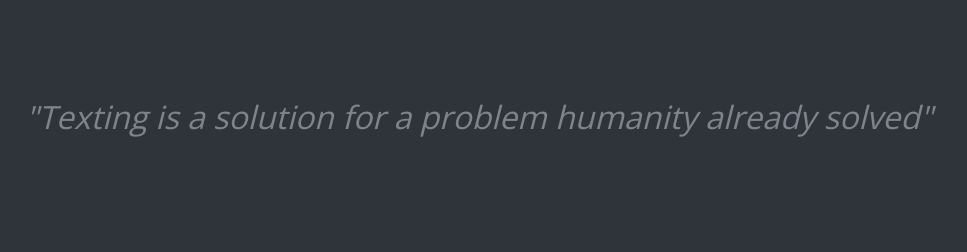
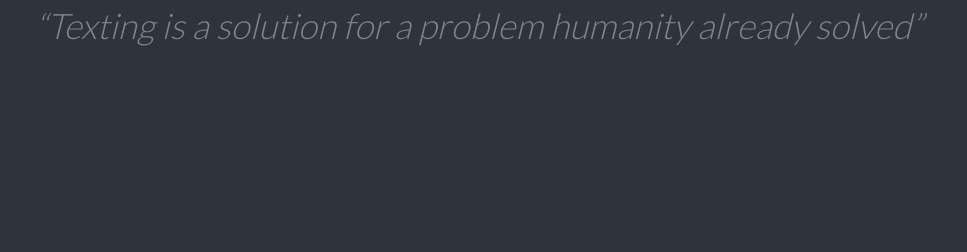
Before and after one commit to CrazyFac3/BackEnd, a Django app: page / in a window 1280 px wide. Shown: the part 548-800 px from the top of the page, without its empty margins (161-1128 px from the left). Run offline with Django 3.2, Linux system fonts and the light colour scheme.

Commit message:
reformat the index page

```diff
--- a/templates/index.html
+++ b/templates/index.html
@@ -1,15 +1,50 @@
 <!DOCTYPE html>
 <html>
-<head>
-  <title> CrazyFac3 </title>
-  <link href="https://fonts.googleapis.com/css?family=Lato:300|Open+Sans" rel="stylesheet">
-</head>
-<body style='margin:0;padding:0'>
-  <div style='background-color: #2f333a; height: 100vh; width: 100%; margin:0; padding:0;'>
-<div style="font-family: 'Lato';padding-top: 1.6em; color: white;font-weight: normal; text-align:center;height:auto; font-size: 4em"> Welcome to Project CrazyFac3</div>
+  <head>
+    <title> CrazyFac3 </title>
+    <link href="https://fonts.googleapis.com/css?family=Lato:300|Open+Sans" rel="stylesheet">
+    <style>
+      body {
+        margin: 0;
+        padding: 0;
+        background-color: #2f333a;
+        text-align: center;
+        font-family: 'Lato';
+      }
 
-<img src="http://up419.siz.co.il/up1/xytmzywzrmlh.png" border="0" alt="crazyface" style="margin: auto; display: table; margin-top: 8em; height: 15em; width: 15em"/>
-<div style="color: #7e838c; font-family: 'Open Sans';font-style: italic;text-align: center;font-size:2em;margin-top: 3em">"Texting is a solution for a problem humanity already solved"
-  </div>
-</body>
+      #container {
+        width: 100%;
+        height: 100%;
+      }
+
+      h1 {
+        padding-top: 0.5em;
+        color: white;
+        font-weight: normal;
+        height:auto;
+        font-size: 4em;
+      }
+
+      img {
+        margin: auto;
+        display: table;
+        margin-top: 4em;
+        height: 15em;
+        width: 15em;
+      }
+
+      q {
+        color: #7e838c;
+        font-style: italic;
+        font-size: 2.2em;
+      }
+    </style>
+  </head>
+  <body>
+    <h1>Welcome to CrazyFac3 Project</h1>
+    <img src="http://up419.siz.co.il/up1/xytmzywzrmlh.png" alt="crazyface" />
+    <div style="margin-top: 6em;">
+      <q>Texting is a solution for a problem humanity already solved</q>
+    </div>
+  </body>
 </html>
```
